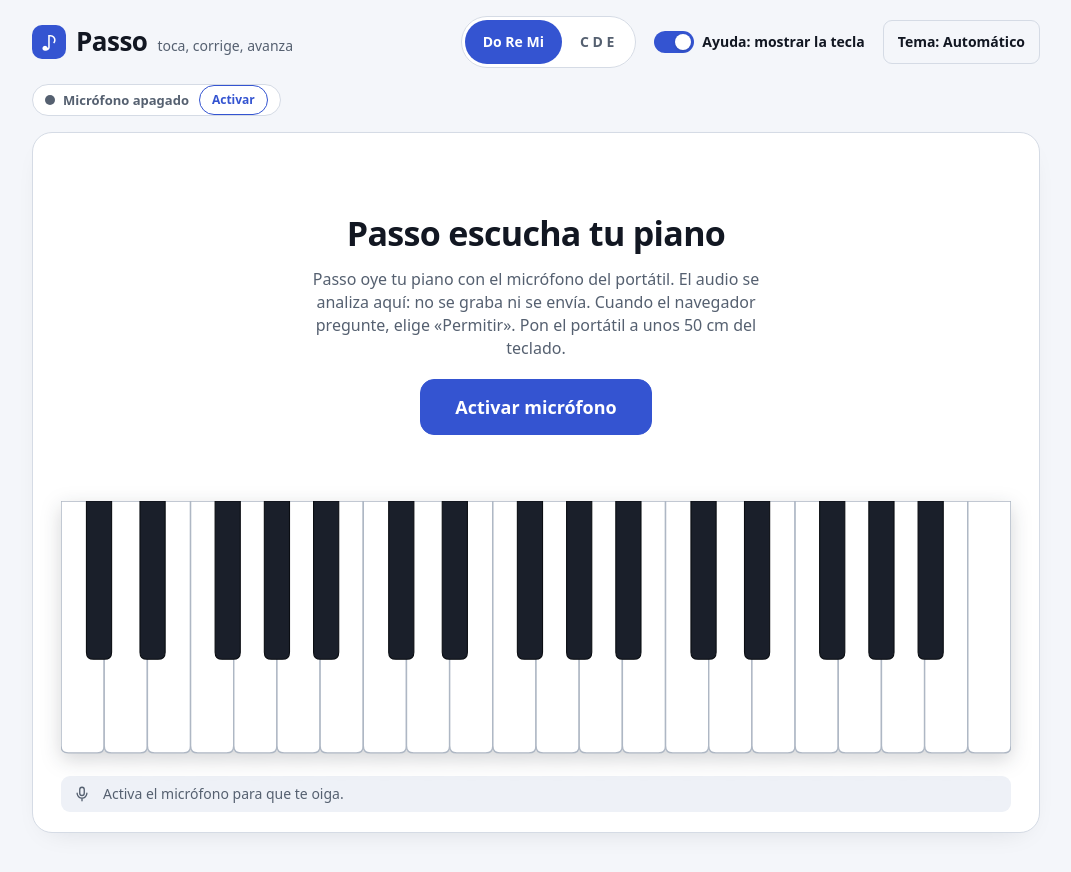
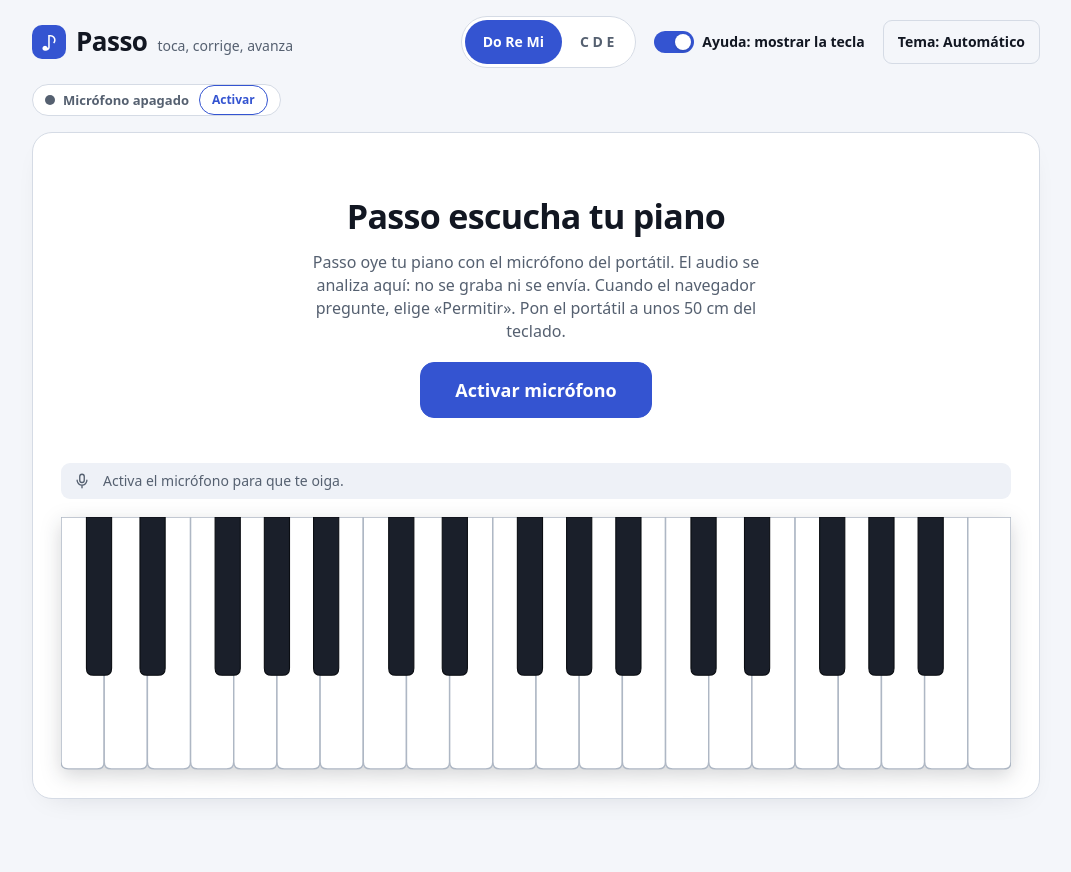
Before and after one commit to KevinHGitCode/Passo, a React (Vite) app: page / in a window 1280 px wide. Shown: the whole page, without its empty margins (104-1175 px from the left). After the commit the page ends 839 px from the top, so only its background shows below. Built offline with nearby package versions, Linux system fonts and the light colour scheme.

Commit message:
fix: la tira de escucha va sobre el teclado y el tablero se compacta en pantallas de poca altura

```diff
--- a/src/ui/keyboard/piano-keyboard.css
+++ b/src/ui/keyboard/piano-keyboard.css
@@ -2,7 +2,8 @@
   display: block;
   width: 100%;
   height: auto;
-  max-height: max(220px, 44vh);
+  /* En pantallas de poca altura el teclado se encoge para que quepa con el resto del tablero. */
+  max-height: clamp(190px, calc(100vh - 480px), 330px);
   user-select: none;
   filter: drop-shadow(0 6px 10px var(--shadow));
 }
--- a/src/ui/practice/PracticeScreen.tsx
+++ b/src/ui/practice/PracticeScreen.tsx
@@ -323,6 +323,7 @@
                     key={recent.id}
                     data-testid="feedback"
                     data-tone={message.tone}
+                    data-id={recent.id}
                   >
                     <Icon tone={message.tone} />
                     <div>
@@ -352,6 +353,10 @@
           )}
         </div>
 
+        {microphone && micStatus && (
+          <ListeningStrip status={micStatus} monitor={monitor} notation={notation} />
+        )}
+
         <div className="keyboard-wrap">
           <PianoKeyboard
             from={KEYBOARD_FROM}
@@ -366,11 +371,7 @@
             }
           />
         </div>
-        {microphone && micStatus ? (
-          <ListeningStrip status={micStatus} monitor={monitor} notation={notation} />
-        ) : (
-          pcKeysHint && <p className="pc-hint">{pcKeysHint}</p>
-        )}
+        {!microphone && pcKeysHint && <p className="pc-hint">{pcKeysHint}</p>}
       </section>
 
       <div className="sr-only" role="status" aria-live="polite" data-testid="live">
--- a/src/ui/practice/practice.css
+++ b/src/ui/practice/practice.css
@@ -663,3 +663,45 @@
     width: 96px;
   }
 }
+
+/* Pantallas de poca altura: el tablero se compacta para que teclado y tira de escucha se vean sin desplazarse. */
+@media (max-height: 860px) and (min-width: 600px) {
+  .board__top {
+    min-height: 296px;
+    gap: 10px;
+  }
+  .target__name {
+    font-size: 96px;
+  }
+  .stage {
+    min-height: 92px;
+  }
+}
+@media (max-height: 780px) and (min-width: 600px) {
+  .board__top {
+    min-height: 280px;
+    gap: 8px;
+  }
+  .target__name {
+    font-size: 84px;
+  }
+  .stage {
+    min-height: 84px;
+  }
+  .board {
+    padding-top: 14px;
+    padding-bottom: 12px;
+    gap: 10px;
+  }
+}
+@media (max-height: 700px) and (min-width: 600px) {
+  .board__top {
+    min-height: 228px;
+  }
+  .target__name {
+    font-size: 64px;
+  }
+  .stage {
+    min-height: 68px;
+  }
+}
```
